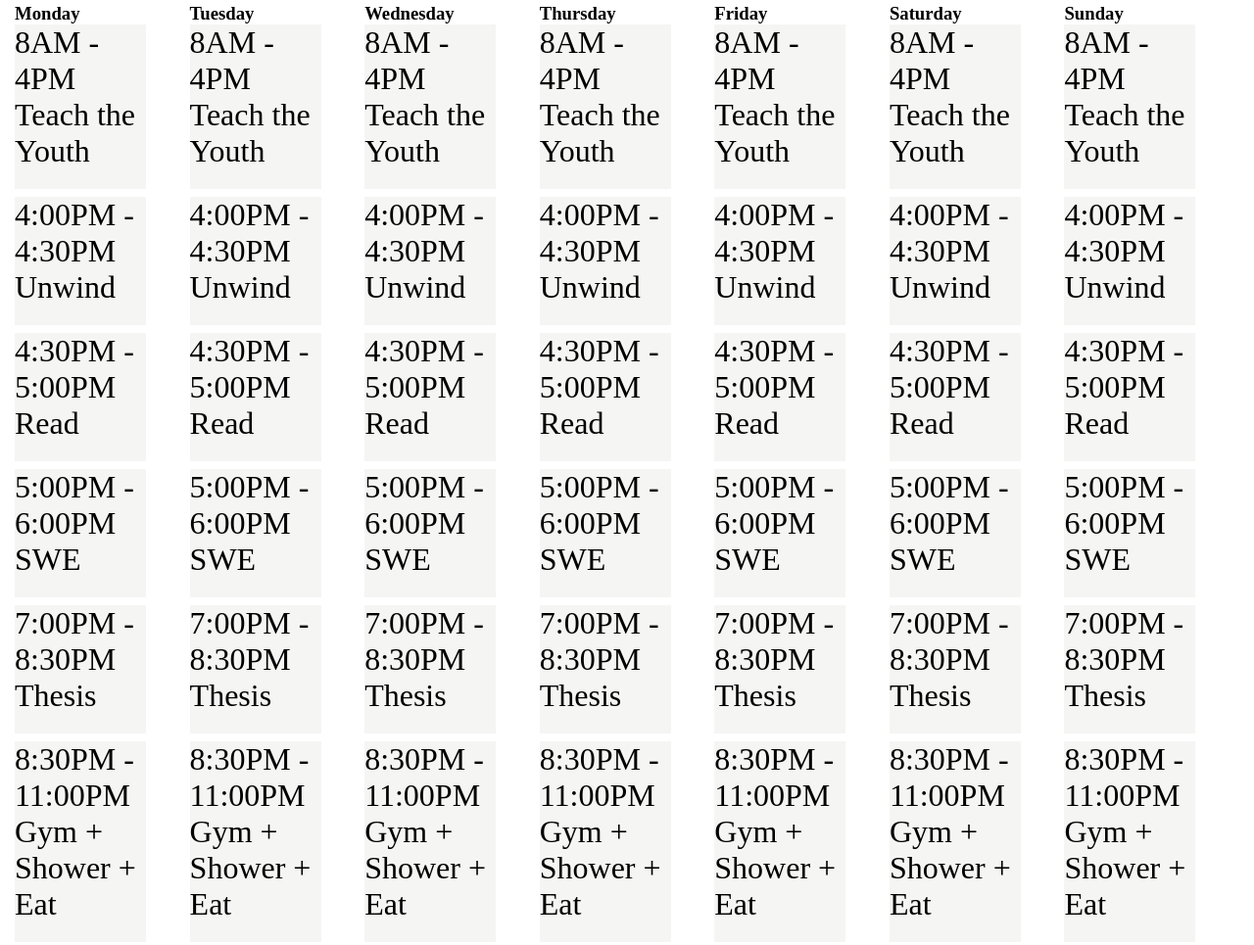
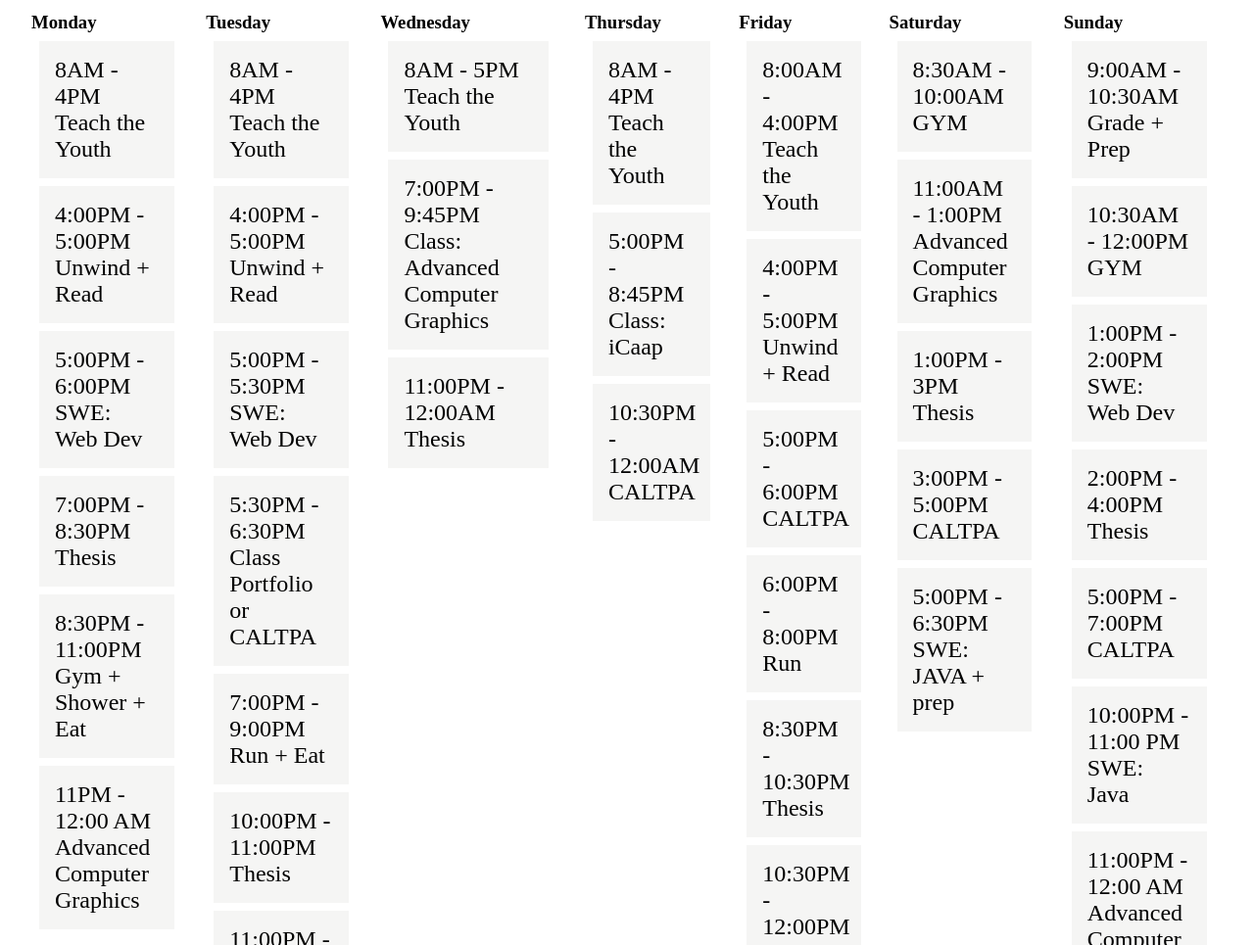
Before and after one commit to alvaradoarturo/web-dev, a plain HTML site: page routine-page/index.html in a window 1280 px wide. Shown: the part 409-1374 px from the top of the page at 98% size. Drawn offline with Linux system fonts and the light colour scheme.

Commit message:
Added tasks and time for each block

```diff
--- a/routine-page/index.html
+++ b/routine-page/index.html
@@ -20,16 +20,12 @@
                 <p class="task">Teach the Youth</p>
             </div>
             <div class="time-block">
-                <p class="time">4:00PM - 4:30PM</p>
-                <p class="task">Unwind</p>
-            </div>
-            <div class="time-block">
-                <p class="time">4:30PM - 5:00PM</p>
-                <p class="task">Read</p>
+                <p class="time">4:00PM - 5:00PM</p>
+                <p class="task">Unwind + Read</p>
             </div>
             <div class="time-block">
                 <p class="time">5:00PM - 6:00PM</p>
-                <p class="task">SWE</p>
+                <p class="task">SWE: Web Dev</p>
             </div>
             <div class="time-block">
                 <p class="time">7:00PM - 8:30PM</p>
@@ -51,59 +47,43 @@
                 <p class="task">Teach the Youth</p>
             </div>
             <div class="time-block">
-                <p class="time">4:00PM - 4:30PM</p>
-                <p class="task">Unwind</p>
+                <p class="time">4:00PM - 5:00PM</p>
+                <p class="task">Unwind + Read</p>
             </div>
             <div class="time-block">
-                <p class="time">4:30PM - 5:00PM</p>
-                <p class="task">Read</p>
+                <p class="time">5:00PM - 5:30PM</p>
+                <p class="task">SWE: Web Dev</p>
             </div>
             <div class="time-block">
-                <p class="time">5:00PM - 6:00PM</p>
-                <p class="task">SWE</p>
+                <p class="time">5:30PM - 6:30PM</p>
+                <p class="task">Class Portfolio or CALTPA</p>
             </div>
             <div class="time-block">
-                <p class="time">7:00PM - 8:30PM</p>
+                <p class="time">7:00PM - 9:00PM</p>
+                <p class="task">Run + Eat</p>
+            </div>
+            <div class="time-block">
+                <p class="time">10:00PM - 11:00PM</p>
                 <p class="task">Thesis</p>
             </div>
             <div class="time-block">
-                <p class="time">8:30PM - 11:00PM</p>
-                <p class="task">Gym + Shower + Eat</p>
-            </div>
-            <div class="time-block">
-                <p class="time">11PM - 12:00 AM</p>
+                <p class="time">11:00PM - 12AM</p>
                 <p class="task">Advanced Computer Graphics</p>
             </div>
         </div>
         <div class="day 3">
             <h3>Wednesday</h3>
             <div class="time-block">
-                <p class="time">8AM - 4PM</p>
+                <p class="time">8AM - 5PM</p>
                 <p class="task">Teach the Youth</p>
             </div>
             <div class="time-block">
-                <p class="time">4:00PM - 4:30PM</p>
-                <p class="task">Unwind</p>
+                <p class="time">7:00PM - 9:45PM</p>
+                <p class="task">Class: Advanced Computer Graphics</p>
             </div>
             <div class="time-block">
-                <p class="time">4:30PM - 5:00PM</p>
-                <p class="task">Read</p>
-            </div>
-            <div class="time-block">
-                <p class="time">5:00PM - 6:00PM</p>
-                <p class="task">SWE</p>
-            </div>
-            <div class="time-block">
-                <p class="time">7:00PM - 8:30PM</p>
+                <p class="time">11:00PM - 12:00AM</p>
                 <p class="task">Thesis</p>
-            </div>
-            <div class="time-block">
-                <p class="time">8:30PM - 11:00PM</p>
-                <p class="task">Gym + Shower + Eat</p>
-            </div>
-            <div class="time-block">
-                <p class="time">11PM - 12:00 AM</p>
-                <p class="task">Advanced Computer Graphics</p>
             </div>
         </div>
         <div class="day 4">
@@ -113,120 +93,92 @@
                 <p class="task">Teach the Youth</p>
             </div>
             <div class="time-block">
-                <p class="time">4:00PM - 4:30PM</p>
-                <p class="task">Unwind</p>
+                <p class="time">5:00PM - 8:45PM</p>
+                <p class="task">Class: iCaap</p>
             </div>
             <div class="time-block">
-                <p class="time">4:30PM - 5:00PM</p>
-                <p class="task">Read</p>
-            </div>
-            <div class="time-block">
-                <p class="time">5:00PM - 6:00PM</p>
-                <p class="task">SWE</p>
-            </div>
-            <div class="time-block">
-                <p class="time">7:00PM - 8:30PM</p>
-                <p class="task">Thesis</p>
-            </div>
-            <div class="time-block">
-                <p class="time">8:30PM - 11:00PM</p>
-                <p class="task">Gym + Shower + Eat</p>
-            </div>
-            <div class="time-block">
-                <p class="time">11PM - 12:00 AM</p>
-                <p class="task">Advanced Computer Graphics</p>
+                <p class="time">10:30PM - 12:00AM</p>
+                <p class="task">CALTPA</p>
             </div>
         </div>
         <div class="day 5">
             <h3>Friday</h3>
             <div class="time-block">
-                <p class="time">8AM - 4PM</p>
+                <p class="time">8:00AM - 4:00PM</p>
                 <p class="task">Teach the Youth</p>
             </div>
             <div class="time-block">
-                <p class="time">4:00PM - 4:30PM</p>
-                <p class="task">Unwind</p>
-            </div>
-            <div class="time-block">
-                <p class="time">4:30PM - 5:00PM</p>
-                <p class="task">Read</p>
+                <p class="time">4:00PM - 5:00PM</p>
+                <p class="task">Unwind + Read</p>
             </div>
             <div class="time-block">
                 <p class="time">5:00PM - 6:00PM</p>
-                <p class="task">SWE</p>
+                <p class="task">CALTPA</p>
             </div>
             <div class="time-block">
-                <p class="time">7:00PM - 8:30PM</p>
+                <p class="time">6:00PM - 8:00PM</p>
+                <p class="task">Run</p>
+            </div>
+            <div class="time-block">
+                <p class="time">8:30PM - 10:30PM</p>
                 <p class="task">Thesis</p>
             </div>
             <div class="time-block">
-                <p class="time">8:30PM - 11:00PM</p>
-                <p class="task">Gym + Shower + Eat</p>
-            </div>
-            <div class="time-block">
-                <p class="time">11PM - 12:00 AM</p>
-                <p class="task">Advanced Computer Graphics</p>
+                <p class="time">10:30PM - 12:00PM</p>
+                <p class="task">SWE: Java + Prep</p>
             </div>
         </div>
         <div class="day 6">
             <h3>Saturday</h3>
             <div class="time-block">
-                <p class="time">8AM - 4PM</p>
-                <p class="task">Teach the Youth</p>
+                <p class="time">8:30AM - 10:00AM</p>
+                <p class="task">GYM</p>
             </div>
             <div class="time-block">
-                <p class="time">4:00PM - 4:30PM</p>
-                <p class="task">Unwind</p>
+                <p class="time">11:00AM - 1:00PM</p>
+                <p class="task">Advanced Computer Graphics</p>
             </div>
             <div class="time-block">
-                <p class="time">4:30PM - 5:00PM</p>
-                <p class="task">Read</p>
-            </div>
-            <div class="time-block">
-                <p class="time">5:00PM - 6:00PM</p>
-                <p class="task">SWE</p>
-            </div>
-            <div class="time-block">
-                <p class="time">7:00PM - 8:30PM</p>
+                <p class="time">1:00PM - 3PM</p>
                 <p class="task">Thesis</p>
             </div>
             <div class="time-block">
-                <p class="time">8:30PM - 11:00PM</p>
-                <p class="task">Gym + Shower + Eat</p>
+                <p class="time">3:00PM - 5:00PM</p>
+                <p class="task">CALTPA</p>
             </div>
             <div class="time-block">
-                <p class="time">11PM - 12:00 AM</p>
-                <p class="task">Advanced Computer Graphics</p>
+                <p class="time">5:00PM - 6:30PM</p>
+                <p class="task">SWE: JAVA + prep</p>
             </div>
         </div>
         <div class="day 7">
             <h3>Sunday</h3>
             <div class="time-block">
-                <p class="time">8AM - 4PM</p>
-                <p class="task">Teach the Youth</p>
+                <p class="time">9:00AM - 10:30AM</p>
+                <p class="task">Grade + Prep</p>
             </div>
             <div class="time-block">
-                <p class="time">4:00PM - 4:30PM</p>
-                <p class="task">Unwind</p>
+                <p class="time">10:30AM - 12:00PM</p>
+                <p class="task">GYM</p>
             </div>
             <div class="time-block">
-                <p class="time">4:30PM - 5:00PM</p>
-                <p class="task">Read</p>
+                <p class="time">1:00PM - 2:00PM</p>
+                <p class="task">SWE: Web Dev</p>
             </div>
             <div class="time-block">
-                <p class="time">5:00PM - 6:00PM</p>
-                <p class="task">SWE</p>
-            </div>
-            <div class="time-block">
-                <p class="time">7:00PM - 8:30PM</p>
+                <p class="time">2:00PM - 4:00PM</p>
                 <p class="task">Thesis</p>
             </div>
             <div class="time-block">
-                <p class="time">8:30PM - 11:00PM</p>
-                <p class="task">Gym + Shower + Eat</p>
+                <p class="time">5:00PM - 7:00PM</p>
+                <p class="task">CALTPA</p>
             </div>
             <div class="time-block">
-                <p class="time">11PM - 12:00 AM</p>
+                <p class="time">10:00PM - 11:00 PM</p>
+                <p class="task">SWE: Java</p>
+            </div>
+            <div class="time-block">
+                <p class="time">11:00PM - 12:00 AM</p>
                 <p class="task">Advanced Computer Graphics</p>
             </div>
         </div>
--- a/routine-page/style.css
+++ b/routine-page/style.css
@@ -33,15 +33,21 @@ h2 {
 }
 
 .schedule {
+  width: 100%;
+  box-sizing: border-box;
   display: flex;
-  padding: 15px;
+  padding:  1.5rem 2rem;
+  justify-content: center;
+  gap: 1rem;
 }
 
 .time-block {
   background-color: #f5f5f4;
-  display: block;
-  width: 75%;
-  font-size: 200%;
-  padding-bottom: 20px;
-  margin-bottom: .5rem;
+  box-sizing: border-box;
+  width: 85%;
+  min-width: 70%;
+  font-size: 150%;
+  padding: 1rem;
+  margin: .5rem;
+  justify-content: space-between;
 }
```
